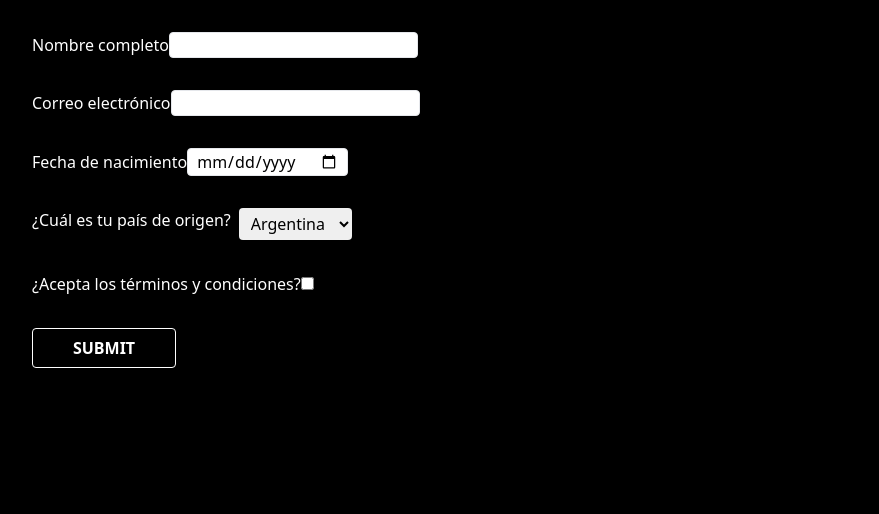
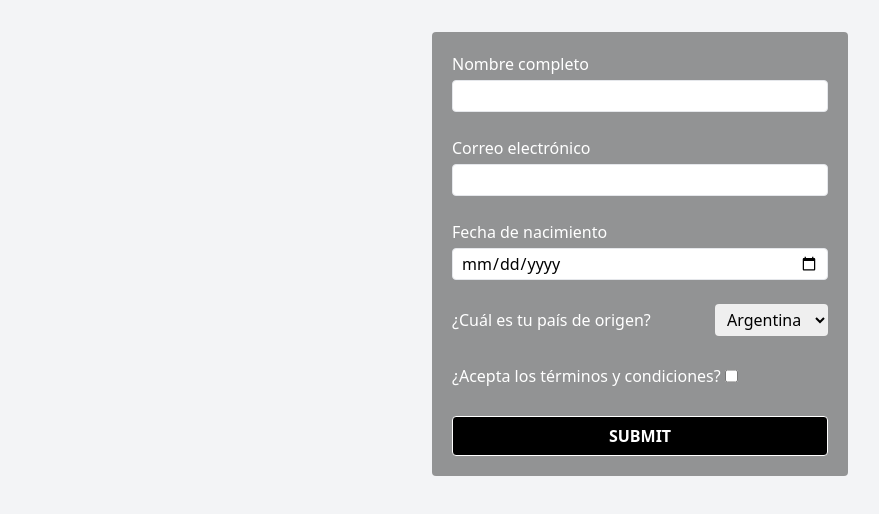
Before and after one commit to Gigena-Cod/Greydive-Challenge, a React (Create React App) app: page / in a window 1280 px wide. Shown: the top 514 px of the page, without its empty margins (0-879 px from the left). Built offline with nearby package versions, Linux system fonts and the light colour scheme.

Commit message:
More changes and fixes resolve

```diff
--- a/src/components/Button.component.tsx
+++ b/src/components/Button.component.tsx
@@ -3,8 +3,8 @@ import Item from "../interfaces/item.interface"
 
 
 const ButtonComponent = (item: Item) => (
-    <div className="button">
-        <input className='rounded w-36 h-10 font-semibold hover:bg-white bg-black hover:text-black text-white transition-all duration-300 border border-white ease-in cursor-pointer uppercase' {...item} />
+    <div className="w-full button">
+        <input className='rounded w-full h-10 font-semibold hover:bg-white bg-black hover:text-black text-white transition-all duration-300 border border-white ease-in cursor-pointer uppercase' {...item} />
     </div>
 )
 
--- /dev/null
+++ b/src/components/CardResponse.component.tsx
@@ -0,0 +1,43 @@
+import Response from "../interfaces/response.interface"
+
+const CardResponseComponent = ({ full_name, email, birth_date, country_of_origin }: Response) => {
+    return (
+        <div className="transition-all duration-300 select-none ease-in-out shadow  hover:shadow-white p-4 rounded border card">
+
+            <div className="flex gap-x-2 text-white name__full">
+                <span className="font-bold text">
+                    Nombre completo:
+                </span>
+                <span className="value">
+                    {full_name}
+                </span>
+            </div>
+            <div className="flex gap-x-2 text-white email">
+                <span className="font-bold  text">
+                    Email:
+                </span>
+                <span className="value">
+                    {email}
+                </span>
+            </div>
+            <div className="flex gap-x-2 text-white birth_date">
+                <span className="font-bold  text">
+                    Fecha de nacimiento:
+                </span>
+                <span className="value">
+                    {birth_date}
+                </span>
+            </div>
+            <div className="flex gap-x-2 text-white country_of_origin">
+                <span className="font-bold  text">
+                    Nacionalidad:
+                </span>
+                <span className=" capitalize value">
+                    {country_of_origin}
+                </span>
+            </div>
+        </div>
+    )
+}
+
+export default CardResponseComponent
--- a/src/components/Form.component.tsx
+++ b/src/components/Form.component.tsx
@@ -1,65 +1,44 @@
-import { addDoc, collection } from 'firebase/firestore';
-import { useState } from 'react'
 import dataForm from '.././data/db.json'
-import db from "../firebase/firebaseConfig";
+import useForm from '../hooks/useForm.component';
 import Item from '../interfaces/item.interface'
+import Response from '../interfaces/response.interface';
 import ButtonComponent from './Button.component'
 import InputComponent from './Input.component'
+import NotificationPopupComponent from './Modal.component';
 import SelectComponent from './Select.component'
+
+const initValues: Response = {
+    birth_date: "",
+    email: "",
+    full_name: "",
+    country_of_origin: ""
+}
+
 const FormComponent = () => {
 
     const fields: Item[] = dataForm.items
+    const { send, onHandlerSubmit, onHandlerInputChange } = useForm(initValues)
 
-    const [formData, setFormData] = useState({})
-
-    const handleInputChange = (event: any) => {
-        setFormData({
-            ...formData,
-            [event.target.name]: event.target.value
-        })
-    }
-    const onHandlerSubmit = async (event: any) => {
-        event.preventDefault()
-        console.log('onHandlerSubmit')
-        addNewResponse(formData)
-        reset(event)
-    }
-
-    const reset = (event: any) => {
-        setFormData({})
-        event.target.reset()
-    }
-
-    const addNewResponse = async (formResponse: any) => {
-        try {
-            const docRef = await addDoc(collection(db, "forms"), formResponse);
-            console.log("Document written with ID: ", docRef.id);
-        } catch (e) {
-            console.error("Error adding document: ", e);
-
-        }
-    }
     return (
 
-        <form onSubmit={onHandlerSubmit} className="grid grid-cols-1 gap-8 form_container">
+        <>
+            <form onSubmit={onHandlerSubmit} className="rounded hover:shadow-xl transition-all duration-500 ease-in-out bg-black bg-opacity-40 w-full md:w-[26rem] mx-auto p-5 grid grid-cols-1 gap-6 form_container">
 
-            {
-                fields && fields.map((item, index) => (
+                {fields && fields.map((item, index) => (
 
-                    < div key={index} className="flex gap-2 item" >
+                    <div key={index} className="flex gap-2 item">
 
                         {['text', 'email', 'date', 'checkbox'].includes(item.type) && <InputComponent
-                            handleChange={handleInputChange} item={item} />}
+                            handleChange={onHandlerInputChange} item={item} />}
 
-                        {item.type === 'select' && <SelectComponent handleChange={handleInputChange} item={item} />}
+                        {item.type === 'select' && <SelectComponent handleChange={onHandlerInputChange} item={item} />}
 
                         {item.type === 'submit' && <ButtonComponent {...item} />}
                     </div>
-                ))
-            }
-
-
-        </form >
+                ))}
+            </form>
+            <NotificationPopupComponent send={send} />
+        </>
     )
 }
 
--- a/src/components/Input.component.tsx
+++ b/src/components/Input.component.tsx
@@ -9,12 +9,12 @@ const InputComponent = ({ handleChange, item }: InputProps) => {
 
     const { label, type, required, name } = item
     return (
-        <div className="field_input">
+        <div className={`flex ${type!=='checkbox' ? 'flex-col' :' items-center'} gap-1 w-full field_input`}>
             <label className='text-white' htmlFor={name}>
                 {label}
             </label>
 
-            <input onChange={handleChange} id={name} name={name} className='border rounded px-2' type={type}
+            <input onChange={handleChange} id={name} name={name} className={`${type!=='checkbox' ? 'w-full' :''} h-8 border rounded px-2`} type={type}
                 required={required} />
         </div>
     )
--- /dev/null
+++ b/src/components/Modal.component.tsx
@@ -0,0 +1,16 @@
+import { Link } from "react-router-dom";
+
+interface NotificationPopupProps{
+    send:boolean
+}
+const NotificationPopupComponent = ({ send }:NotificationPopupProps) => (
+    <div className={`transition-all duration-300 ease-in-out rounded text-gray-100 text-sm w-72 bg-green-600 p-5 fixed top-4 ${send ? 'right-4' : '-right-full'} modal__notification`}>
+        <span >
+            Formulario enviado correctamente 💪
+        </span>
+        <Link to="/responses">
+            Ver respuestas 🔗
+        </Link>
+    </div>)
+
+export default NotificationPopupComponent
--- a/src/components/Select.component.tsx
+++ b/src/components/Select.component.tsx
@@ -2,14 +2,14 @@ import Item from "../interfaces/item.interface"
 import Option from "../interfaces/option.interface"
 
 interface SelectProps {
-    handleChange: (event:any) => void,
+    handleChange: (event: any) => void,
     item: Item
 }
 const SelectComponent = ({ handleChange, item }: SelectProps) => {
     const { label, name, options } = item
 
     return (
-        <>
+        <div className="w-full flex-wrap flex justify-between items-center">
             <label className='text-white'>
                 {label}
             </label>
@@ -22,7 +22,7 @@ const SelectComponent = ({ handleChange, item }: SelectProps) => {
                     ))
                 }
             </select>
-        </>
+        </div>
     )
 }
 
--- /dev/null
+++ b/src/firebase/firebaseConfig.ts
@@ -0,0 +1,15 @@
+import { initializeApp } from "firebase/app";
+import { getFirestore } from "firebase/firestore";
+
+const firebaseConfig = {
+    apiKey: process.env.REACT_APP_FIREBASE_APIKEY,
+    authDomain: process.env.REACT_APP_FIREBASE_AUTHDOMAIN,
+    projectId: process.env.REACT_APP_FIREBASE_PROJECTID,
+    storageBucket: process.env.REACT_APP_FIREBASE_STORAGEBUCKET,
+    messagingSenderId: process.env.REACT_APP_FIREBASE_MESSAGINGSENDERID,
+    appId: process.env.REACT_APP_FIREBASE_APPID
+  };
+const app = initializeApp(firebaseConfig);
+const db = getFirestore(app);
+
+export default db;
--- a/src/firebase/firebaseConfig.tsx
+++ /dev/null
@@ -1,15 +0,0 @@
-import { initializeApp } from "firebase/app";
-import { getFirestore } from "firebase/firestore";
-
-const firebaseConfig = {
-    apiKey: "AIzaSyARyw2wHmYVgL5843VydXgF6QTwfaPnNo8",
-    authDomain: "challenge-greydive-gigena.firebaseapp.com",
-    projectId: "challenge-greydive-gigena",
-    storageBucket: "challenge-greydive-gigena.appspot.com",
-    messagingSenderId: "820120435464",
-    appId: "1:820120435464:web:8db87a2c9e904eb0ad4abd"
-  };
-const app = initializeApp(firebaseConfig);
-const db = getFirestore(app);
-
-export default db;
--- /dev/null
+++ b/src/hooks/useForm.component.ts
@@ -0,0 +1,59 @@
+import { addDoc, collection } from "firebase/firestore"
+import { useState } from "react"
+import db from "../firebase/firebaseConfig"
+import Response from "../interfaces/response.interface"
+
+const useForm = (initValues: Response) => {
+
+    const [send, setSend] = useState(false)
+    const [values, setValues] = useState(initValues)
+
+    const reset = (event: any) => {
+        setValues(initValues)
+        event.target.reset()
+    }
+
+    const addNewResponse = async (formResponse: any) => {
+        try {
+            const docRef = await addDoc(collection(db, "forms"), formResponse);
+            setSend(true)
+            console.log(send)
+
+            setTimeout(() => {
+                setSend(false)
+                console.log(send)
+            }, 4000)
+
+            console.log("Document written with ID: ", docRef.id);
+        } catch (e) {
+            console.error("Error adding document: ", e);
+
+        }
+    }
+
+    const onHandlerSubmit = async (event: any) => {
+        event.preventDefault()
+        addNewResponse(values)
+        reset(event)
+    }
+
+    const onHandlerInputChange = (event: any) => {
+        const { name, value } = event.target
+
+        if (name !== "terms_and_conditions") {
+            setValues({
+                ...values,
+                [name]: value
+            })
+        }
+    }
+
+    return {
+        send,
+        onHandlerSubmit,
+        onHandlerInputChange
+    }
+
+}
+
+export default useForm
--- a/src/interfaces/response.interface.tsx
+++ b/src/interfaces/response.interface.tsx
@@ -1,6 +1,6 @@
-export interface Welcome {
-    birth_date:           Date;
+export default interface Response {
+    birth_date:           string;
     email:                string;
     full_name:            string;
-    terms_and_conditions: string;
+    country_of_origin:            string;
 }
--- a/src/pages/Home.view.tsx
+++ b/src/pages/Home.view.tsx
@@ -2,7 +2,7 @@ import FormComponent from "../components/Form.component"
 
 const HomeView = () => {
     return (
-        <div className="bg-black p-8 h-screen home__view">
+        <div className="bg-gray-100 p-8 h-screen home__view">
         <div className="home__container">
           <FormComponent/>
         </div>
```
Also changed, not shown: src/pages/Responses.view.tsx (+4 -30 lines), 1 other file (tests, documents, lock files or other folders).
